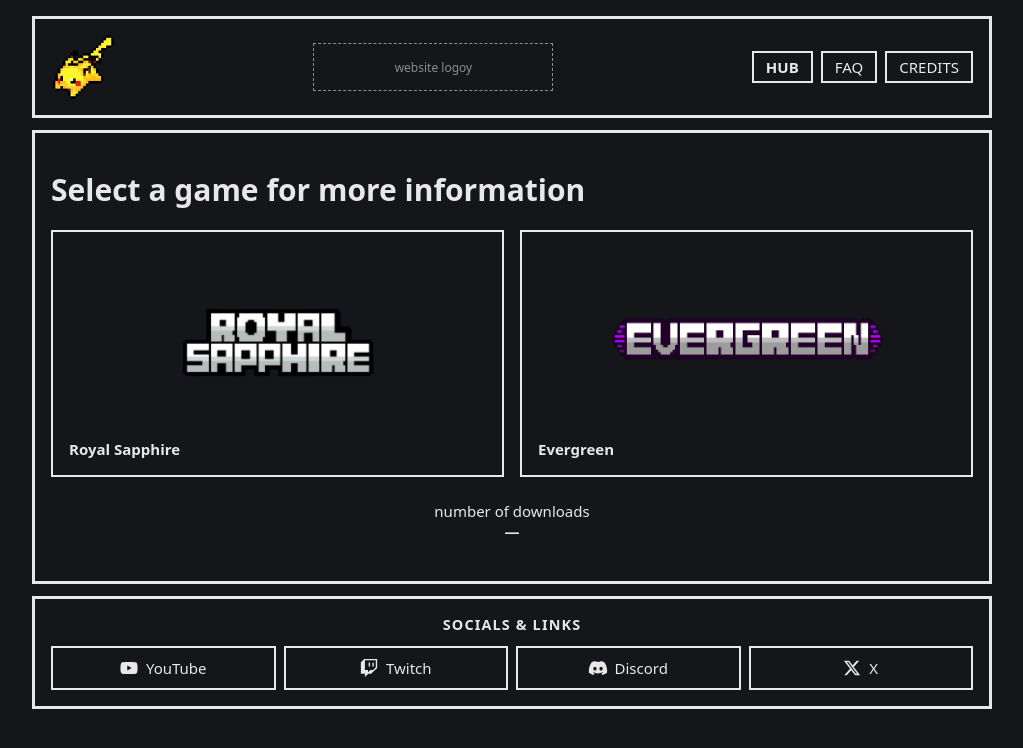
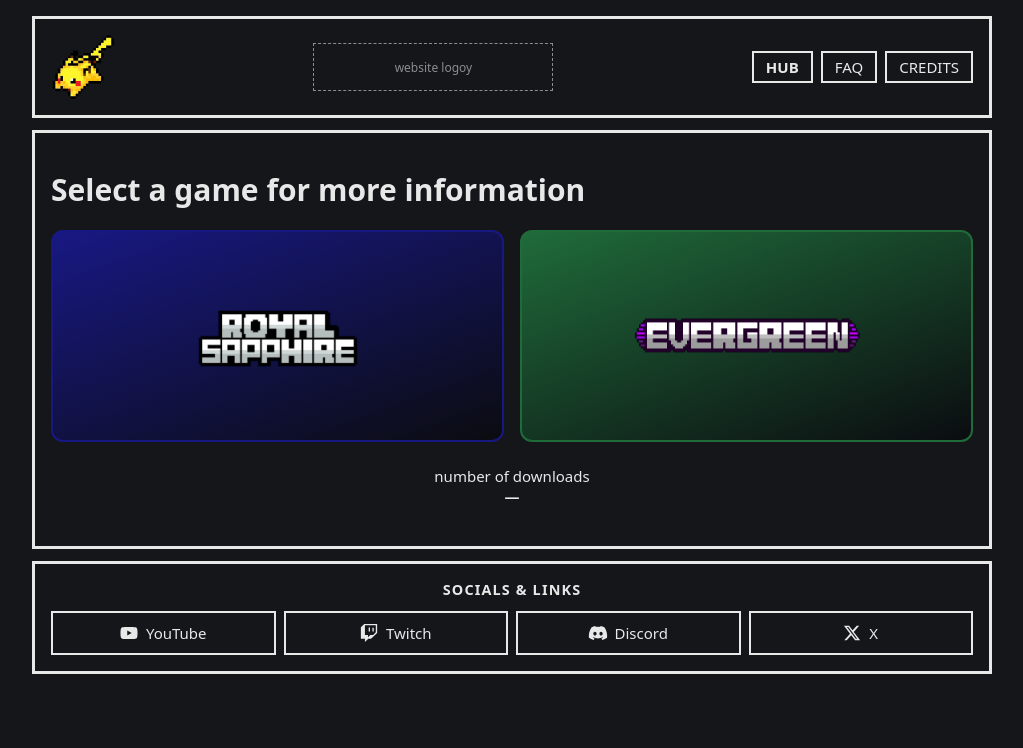
Before and after one commit to shockinglygongas/shockinglygongas.github.io, a Next.js app: page / in a window 1280 px wide. Shown: the top 748 px of the page, without its empty margins (128-1151 px from the left). Built offline with nearby package versions, Linux system fonts and the light colour scheme.

Commit message:
Game card colors + bubbles

```diff
--- a/app/globals.css
+++ b/app/globals.css
@@ -219,16 +219,71 @@ a {
 }
 
 .game-card {
+	position: relative;
+	display: grid;
+	place-items: center;
+	overflow: hidden;
+	border: 2px solid var(--accent, var(--line));
+	border-radius: 12px;
+	padding: 28px 20px;
+	min-height: 160px;
+	text-decoration: none;
+	background: linear-gradient(160deg, var(--accent), #0b0c10);
+}
+
+.game-card:hover {
+	filter: brightness(1.2);
+}
+
+.game-card > * {
+	position: relative;
+	z-index: 1;
+}
+
+.bubbles {
+	position: absolute;
+	inset: 0;
+	z-index: 0;
+	pointer-events: none;
+	display: none;
+}
+
+.game-card:hover .bubbles {
 	display: block;
-	border: 2px solid var(--line);
-	padding: 16px;
-	min-height: 140px;
-	text-decoration: none;
+}
+
+.bubble {
+	position: absolute;
+	bottom: -40px;
+	animation: bubble-rise 3s ease-in infinite;
+}
+
+@keyframes bubble-rise {
+	from {
+		transform: translateY(0);
+		opacity: 0.9;
+	}
+	to {
+		transform: translateY(-280px);
+		opacity: 0;
+	}
+}
+
+@media (prefers-reduced-motion: reduce) {
+	.game-card:hover .bubbles {
+		display: none;
+	}
 }
 
 .game-card[data-status='unrevealed'] {
-	border-style: dashed;
+	border: 2px dashed var(--muted);
+	background: none;
 	color: var(--muted);
+}
+
+.game-card .game-cover {
+	margin: 0;
+	max-width: 85%;
 }
 
 .game-detail {
@@ -405,6 +460,10 @@ a {
 		font-weight: bold;
 		margin-bottom: 4px;
 	}
+
+	.game-card:hover .bubbles {
+		display: none;
+	}
 }
 
 .rom-patcher {
--- /dev/null
+++ b/components/Bubbles.tsx
@@ -0,0 +1,30 @@
+const BUBBLES = [
+	{ left: 5, size: 16, delay: 0 },
+	{ left: 15, size: 28, delay: 0.8 },
+	{ left: 25, size: 14, delay: 0.3 },
+	{ left: 35, size: 34, delay: 1.2 },
+	{ left: 45, size: 20, delay: 0.5 },
+	{ left: 55, size: 38, delay: 1.5 },
+	{ left: 65, size: 18, delay: 0.2 },
+	{ left: 75, size: 30, delay: 1 },
+	{ left: 85, size: 22, delay: 0.6 },
+	{ left: 95, size: 26, delay: 1.3 },
+];
+
+export function Bubbles() {
+	return (
+		<div className="bubbles" aria-hidden="true">
+			{BUBBLES.map((b, i) => (
+				<img
+					key={i}
+					className="bubble"
+					src="/img/bubble.png"
+					alt=""
+					width={b.size}
+					height={b.size}
+					style={{ left: `${b.left}%`, animationDelay: `${b.delay}s` }}
+				/>
+			))}
+		</div>
+	);
+}
--- a/components/GameCard.tsx
+++ b/components/GameCard.tsx
@@ -1,5 +1,7 @@
 import Link from 'next/link';
+import type { CSSProperties } from 'react';
 import type { Game } from '@/lib/games';
+import { Bubbles } from '@/components/Bubbles';
 
 export function GameCard({ game }: { game: Game }) {
 	if (game.status === 'unrevealed') {
@@ -11,13 +13,19 @@ export function GameCard({ game }: { game: Game }) {
 	}
 
 	return (
-		<Link className="game-card" href={`/games/${game.id}`} data-status={game.status}>
+		<Link
+			className="game-card"
+			href={`/games/${game.id}`}
+			data-status={game.status}
+			aria-label={game.title}
+			style={{ '--accent': game.accent } as CSSProperties}
+		>
+			{game.effect === 'bubbles' ? <Bubbles /> : null}
 			{game.cover ? (
 				<img className="game-cover" src={game.cover} alt="" loading="lazy" />
 			) : (
 				<div className="slot">cover art</div>
 			)}
-			<strong>{game.title}</strong>
 		</Link>
 	);
 }
--- a/lib/games.ts
+++ b/lib/games.ts
@@ -45,6 +45,8 @@ export interface Game {
 	logo?: string;
 	mascot?: string;
 	cover?: string;
+	accent?: string;
+	effect?: 'bubbles';
 	trailer?: string;
 	screenshots?: Screenshot[];
 	emulators?: EmulatorSupport;
@@ -365,6 +367,8 @@ export const GAMES: Game[] = [
 		],
 		logo: '/img/royal-sapphire/logo-2.png',
 		cover: '/img/royal-sapphire/logo-2.png',
+		accent: '#181883',
+		effect: 'bubbles',
 		trailer: 'MXkiPGt3iRc',
 		links: [
 			{
@@ -404,6 +408,7 @@ export const GAMES: Game[] = [
 		tags: [],
 		logo: '/img/evergreen/logo.png',
 		cover: '/img/evergreen/logo.png',
+		accent: '#1f6b3a',
 		screenshots: [],
 		emulators: GBA_EMULATORS,
 	},
```
Also changed, not shown: public/img/bubble.png (added).
